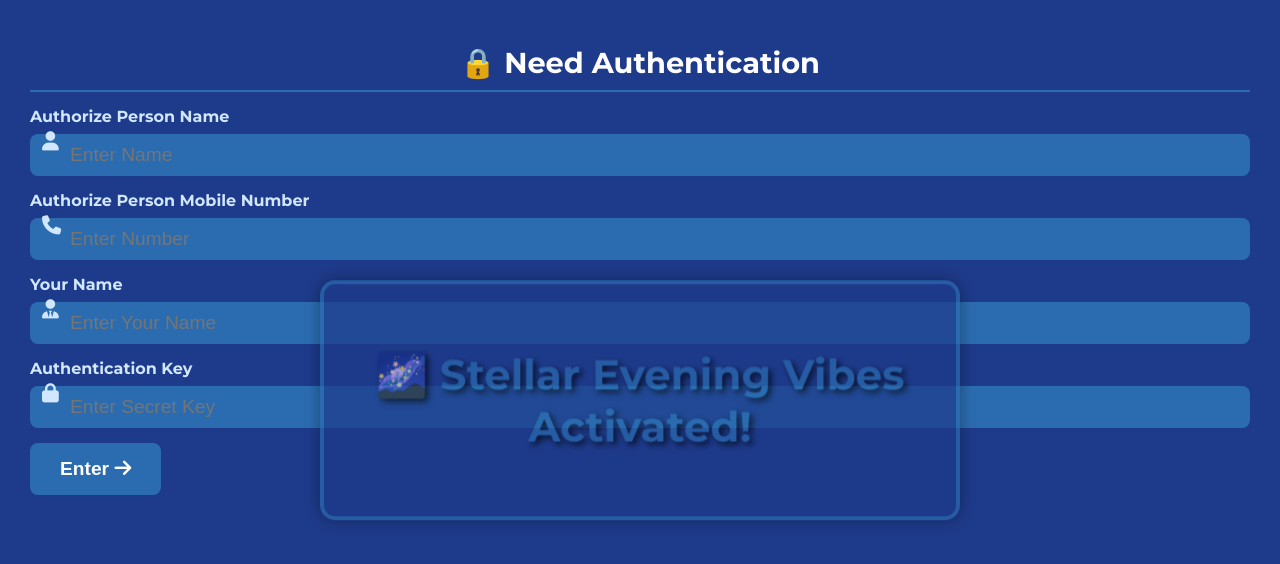
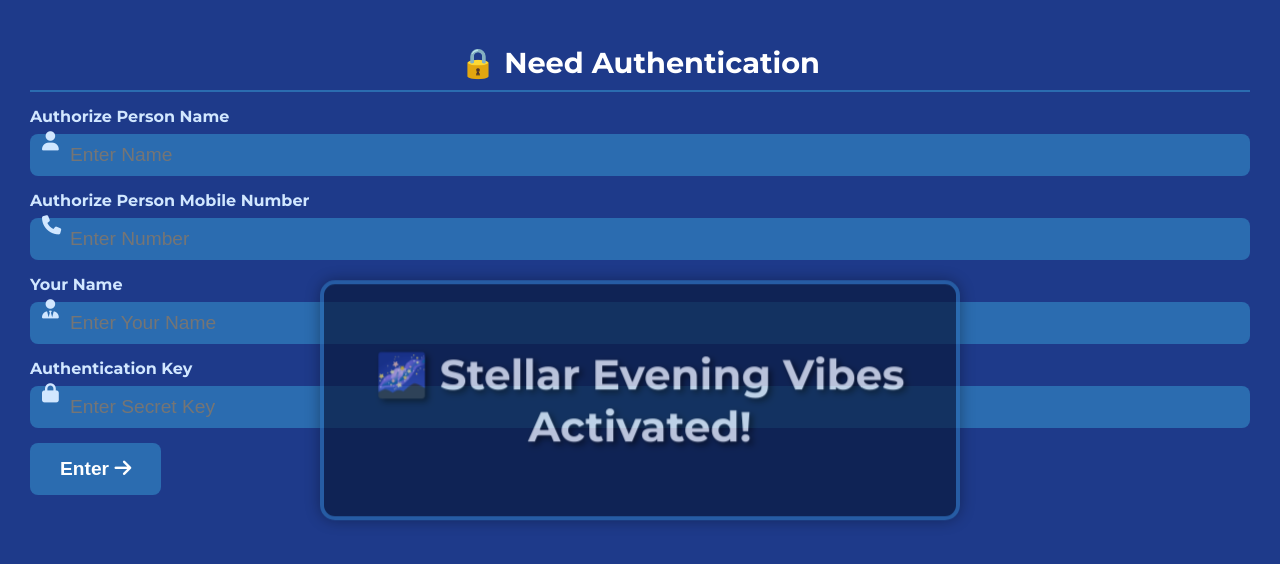
Before and after one commit to Universaltools693/LGFS, a plain HTML site: page index.html in a window 1280 px wide. Drawn offline with Linux system fonts and the light colour scheme.

Commit message:
Update index.html

```diff
--- a/index.html
+++ b/index.html
@@ -10,8 +10,8 @@
   <style>
     body { margin: 0; background: #1e3a8a; font-family: 'Montserrat', sans-serif; color: #fff; overflow-x: hidden; }
     .container { max-width: 100%; padding: 20px; box-sizing: border-box; display: none; }
-    .popup { position: fixed; top: 50%; left: 50%; transform: translate(-50%, -50%); background: #1e3a8a; border: 4px solid #2b6cb0; padding: 25px; border-radius: 15px; text-align: center; z-index: 1000; box-shadow: 0 0 15px rgba(0, 0, 0, 0.5); overflow: hidden; }
-    .greeting-text { font-size: 2rem; font-weight: 700; color: #2b6cb0; text-shadow: 3px 3px 6px #000; animation: pulse 2s infinite, slideIn 1s ease-out; }
+    .popup { position: fixed; top: 50%; left: 50%; transform: translate(-50%, -50%); background: #0a1a3d; border: 4px solid #2b6cb0; padding: 25px; border-radius: 15px; text-align: center; z-index: 1000; box-shadow: 0 0 15px rgba(0, 0, 0, 0.5); overflow: hidden; }
+    .greeting-text { font-size: 2rem; font-weight: 700; color: #ffffff; text-shadow: 3px 3px 6px #000; animation: pulse 2s infinite, slideIn 1s ease-out; }
     h2 { font-size: 1.5rem; font-weight: 700; text-align: center; margin: 15px 0; color: #fff; border-bottom: 2px solid #2b6cb0; padding-bottom: 10px; }
     .input-group { margin: 15px 0; position: relative; }
     .input-group label { display: block; font-size: 1rem; font-weight: 600; margin-bottom: 8px; color: #d1e7ff; }
@@ -43,6 +43,16 @@
   <div class="popup"><h1 class="greeting-text" id="greeting"></h1></div>
   <div id="app" class="container"></div>
   <script>
+    // Debounce function to optimize input handling
+    function debounce(func, wait) {
+      let timeout;
+      return function executedFunction(...args) {
+        const later = () => { clearTimeout(timeout); func(...args); };
+        clearTimeout(timeout);
+        timeout = setTimeout(later, wait);
+      };
+    }
+
     // Initial Greeting Popup
     const greeting = document.getElementById('greeting');
     greeting.textContent = getAdvancedGreeting();
@@ -117,13 +127,13 @@
         `;
         const inputs = app.querySelectorAll('input');
         inputs.forEach((input, index) => {
-          input.addEventListener('input', e => {
+          input.addEventListener('input', debounce(e => {
             if (index === 0) authName = e.target.value;
             else if (index === 1) authNumber = e.target.value;
             else if (index === 2) userName = e.target.value;
             else if (index === 3) authKey = e.target.value;
             updateUI();
-          }, { passive: true });
+          }, 300), { passive: true });
         });
       }
 
```
